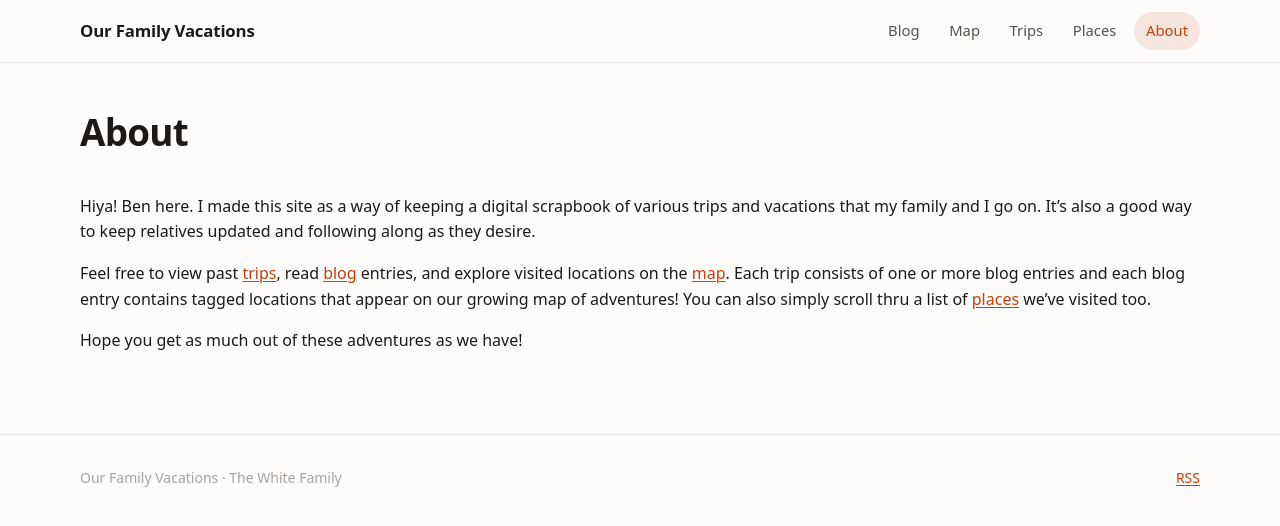
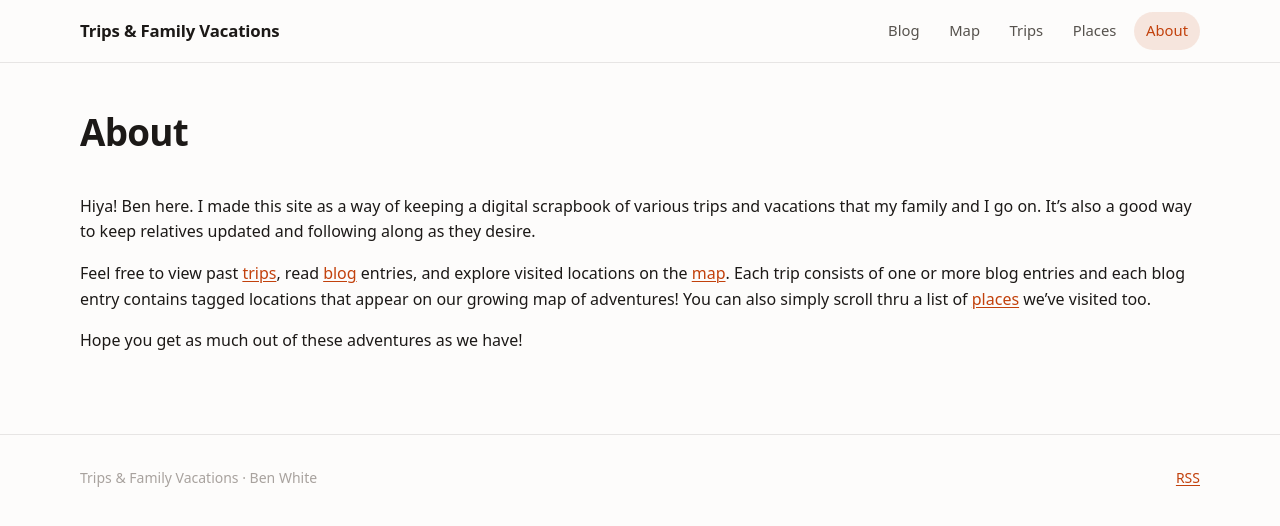
Before and after one commit to bwhite2015/family-vacations, a Jekyll site: the page built from about.md, in a window 1280 px wide. Shown: the top 526 px of the page. Built offline with Jekyll 4.4.1, drawn with Linux system fonts in a browser that asks for light colours.

Commit message:
Change to title of site and author.

```diff
--- a/_config.yml
+++ b/_config.yml
@@ -1,6 +1,6 @@
-title: Our Family Vacations
+title: Trips & Family Vacations
 description: Travel stories, photos, and pins on a map.
-author: The White Family
+author: Ben White
 
 # ---------------------------------------------------------------------------
 # URL SETTINGS  -- read this before your first deploy
```
